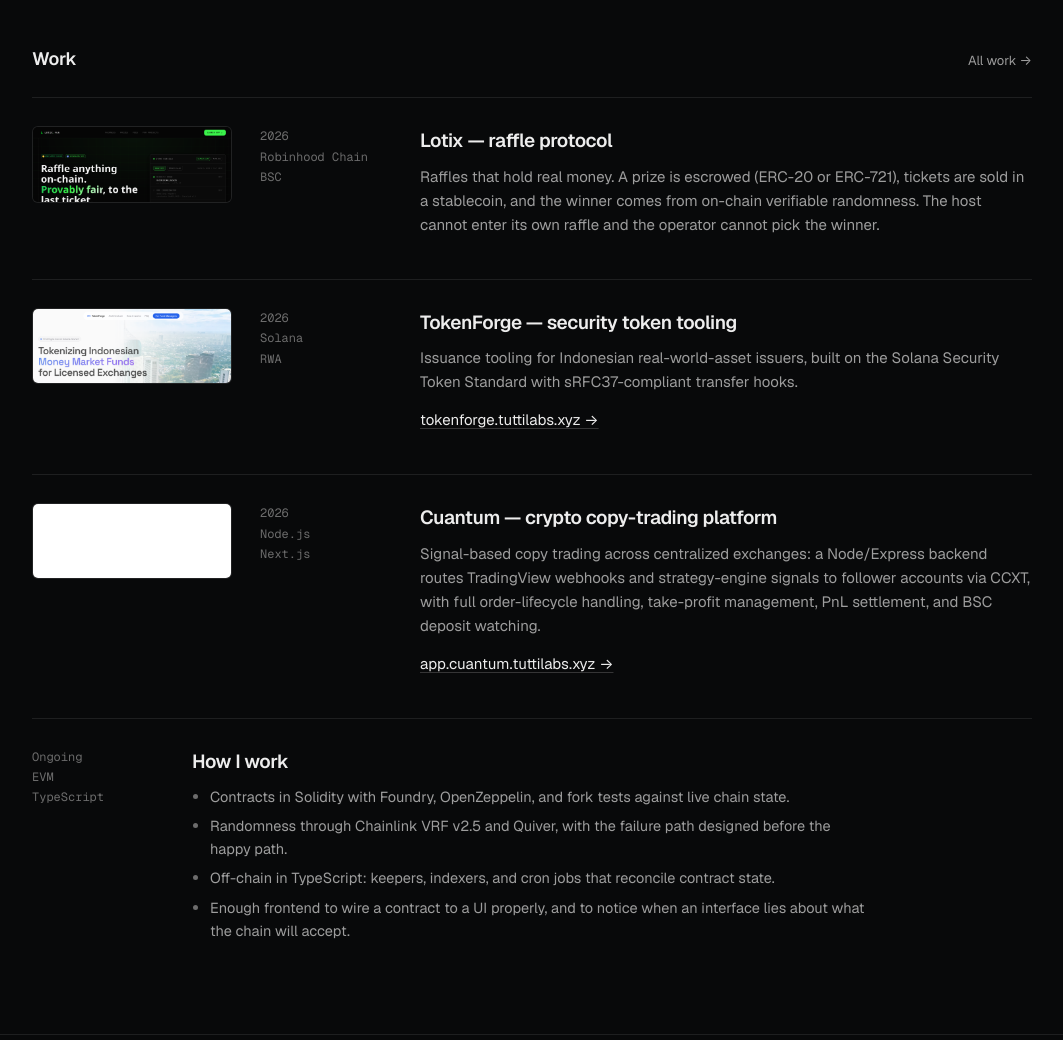
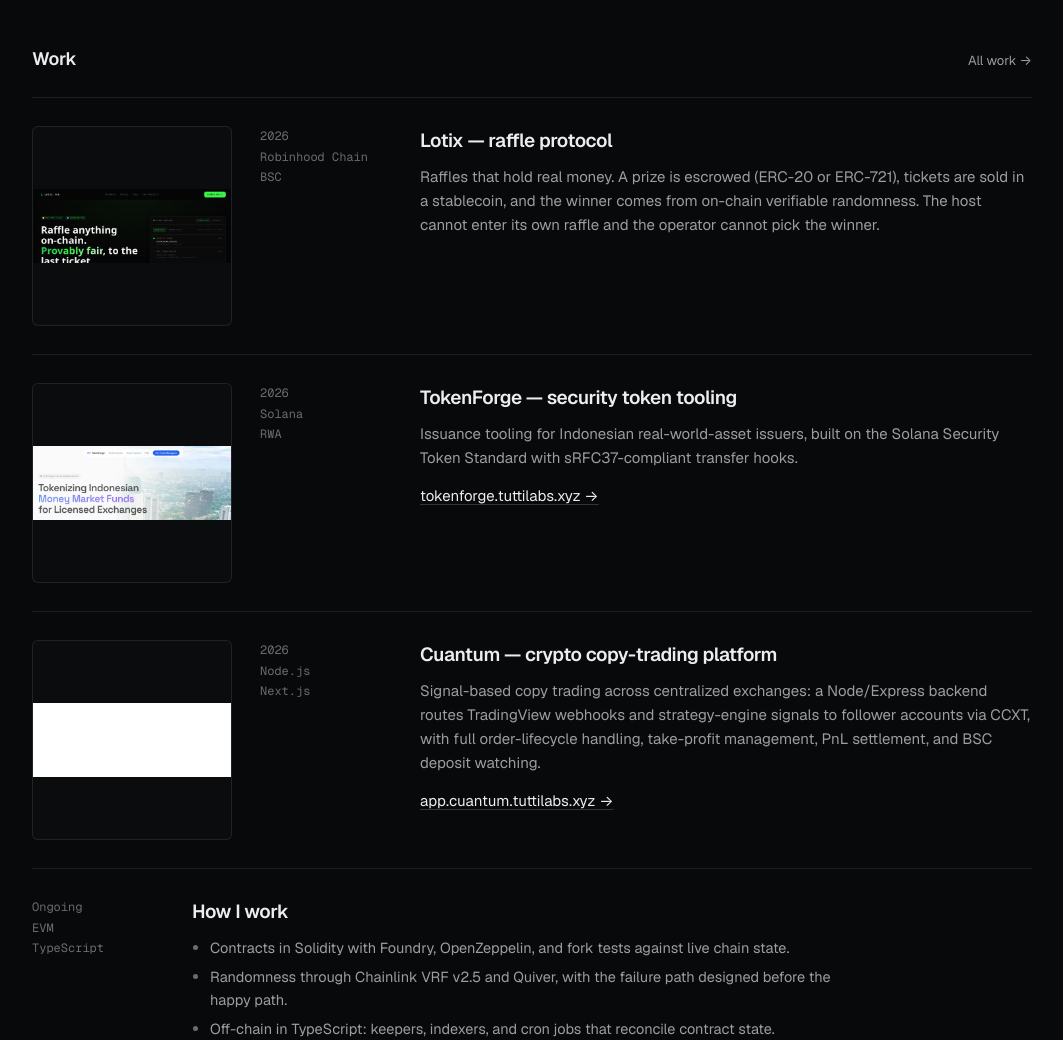
Before and after one commit to Reinhartsamuel/tuttilabs-xyz, a website built with Vite: page index.html in a window 1280 px wide. Shown: the part 780-1820 px from the top of the page, without its empty margins (108-1171 px from the left). Built offline with nearby package versions, Linux system fonts and the light colour scheme.

Commit message:
Square thumbnail frames with contain fit so nothing is cropped or stretched

```diff
--- a/index.html
+++ b/index.html
@@ -94,7 +94,7 @@
         </div>
 
         <div class="record">
-          <img class="record-thumb" src="/assets/screenshots/lotix.png" alt="Lotix landing page preview" loading="lazy" />
+          <div class="thumb-wrap"><img class="record-thumb" src="/assets/screenshots/lotix.png" alt="Lotix landing page preview" loading="lazy" /></div>
           <div class="record-meta">
             <span>2026</span>
             <span>Robinhood Chain</span>
@@ -111,7 +111,7 @@
         </div>
 
         <div class="record">
-          <img class="record-thumb" src="/assets/screenshots/tokenforge.png" alt="TokenForge landing page preview" loading="lazy" />
+          <div class="thumb-wrap"><img class="record-thumb" src="/assets/screenshots/tokenforge.png" alt="TokenForge landing page preview" loading="lazy" /></div>
           <div class="record-meta">
             <span>2026</span>
             <span>Solana</span>
@@ -130,7 +130,7 @@
         </div>
 
         <div class="record">
-          <img class="record-thumb" src="/assets/screenshots/cuantum.png" alt="Cuantum landing page preview" loading="lazy" />
+          <div class="thumb-wrap"><img class="record-thumb" src="/assets/screenshots/cuantum.png" alt="Cuantum landing page preview" loading="lazy" /></div>
           <div class="record-meta">
             <span>2026</span>
             <span>Node.js</span>
--- a/src/styles/main.css
+++ b/src/styles/main.css
@@ -287,13 +287,10 @@
 .record-meta span { display: block; }
 
 .record-thumb {
-  width: 100%;
-  height: auto;
   display: block;
-  border: 1px solid var(--line);
-  border-radius: var(--radius);
+  max-width: 100%;
+  max-height: 100%;
   object-fit: contain;
-  background: var(--bg-sunken);
 }
 
 .record h3 {
@@ -458,13 +455,31 @@
 }
 
 .work-thumb {
+  display: block;
+  max-width: 100%;
+  max-height: 100%;
+  object-fit: contain;
+}
+
+/* square thumbnail wrapper so the enclosing frame is never elongated */
+
+.thumb-wrap {
   width: 100%;
-  height: auto;
-  display: block;
+  aspect-ratio: 1;
+  display: flex;
+  align-items: center;
+  justify-content: center;
   border: 1px solid var(--line);
   border-radius: var(--radius);
+  background: var(--bg-sunken);
+  overflow: hidden;
+}
+
+.thumb-wrap img {
+  max-width: 100%;
+  max-height: 100%;
   object-fit: contain;
-  background: var(--bg-sunken);
+  display: block;
 }
 
 .work-link:hover .work-cta { color: var(--fg-dim); }
--- a/work/index.html
+++ b/work/index.html
@@ -52,7 +52,7 @@
         <ul class="work-list">
           <li>
             <a class="work-link" href="/work/lotix/">
-              <img class="work-thumb" src="/assets/screenshots/lotix.png" alt="Lotix landing page preview" loading="lazy" />
+              <div class="thumb-wrap"><img class="work-thumb" src="/assets/screenshots/lotix.png" alt="Lotix landing page preview" loading="lazy" /></div>
               <span class="work-index">
                 <span>2026</span>
                 <span>Robinhood Chain</span>
@@ -72,7 +72,7 @@
           </li>
           <li>
             <a class="work-link" href="/work/tokenforge/">
-              <img class="work-thumb" src="/assets/screenshots/tokenforge.png" alt="TokenForge landing page preview" loading="lazy" />
+              <div class="thumb-wrap"><img class="work-thumb" src="/assets/screenshots/tokenforge.png" alt="TokenForge landing page preview" loading="lazy" /></div>
               <span class="work-index">
                 <span>2026</span>
                 <span>Solana</span>
@@ -91,7 +91,7 @@
           </li>
           <li>
             <a class="work-link" href="/work/cuantum/">
-              <img class="work-thumb" src="/assets/screenshots/cuantum.png" alt="Cuantum landing page preview" loading="lazy" />
+              <div class="thumb-wrap"><img class="work-thumb" src="/assets/screenshots/cuantum.png" alt="Cuantum landing page preview" loading="lazy" /></div>
               <span class="work-index">
                 <span>2026</span>
                 <span>Node.js</span>
```
